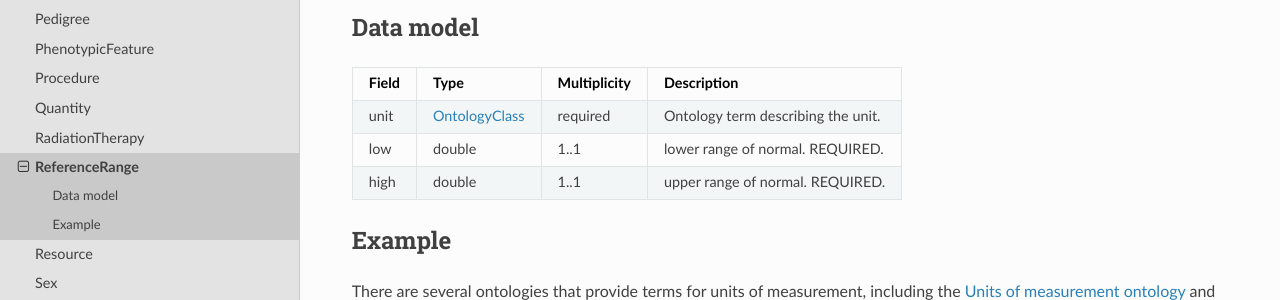
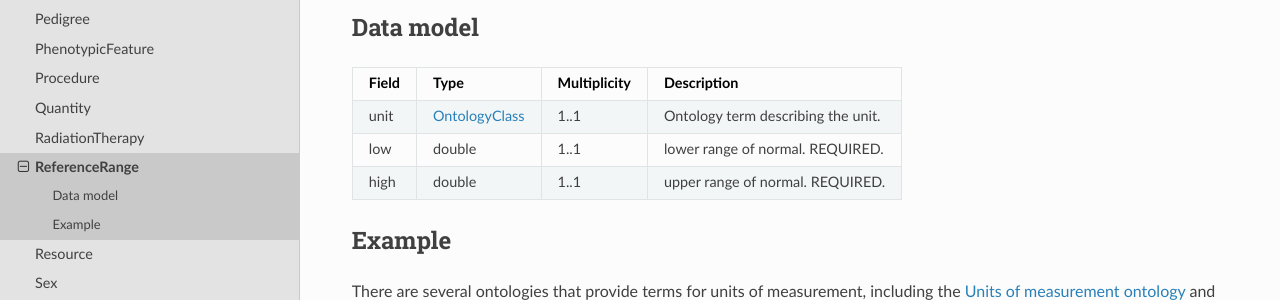
Before and after one commit to phenopackets/phenopacket-schema, a Sphinx documentation site: the page built from docs/reference-range.rst, in a window 1280 px wide and 961 px high. Shown: the part 245-545 px from the top of the window. Built offline with Sphinx 7.4.7 and the Read the Docs theme 2.0.0, drawn with Linux system fonts in a browser that asks for light colours; pages that are not in the unit, such as notebooks, are missing from menus.

Commit message:
fixing v2 documentation

```diff
--- a/docs/reference-range.rst
+++ b/docs/reference-range.rst
@@ -15,7 +15,7 @@ Data model
 .. csv-table::
    :header: Field, Type, Multiplicity, Description
 
-   unit, :ref:`rstontologyclass`, required, Ontology term describing the unit.
+   unit, :ref:`rstontologyclass`, 1..1, Ontology term describing the unit.
    low, double, 1..1, lower range of normal. REQUIRED.
    high, double, 1..1, upper range of normal. REQUIRED.
 
```
